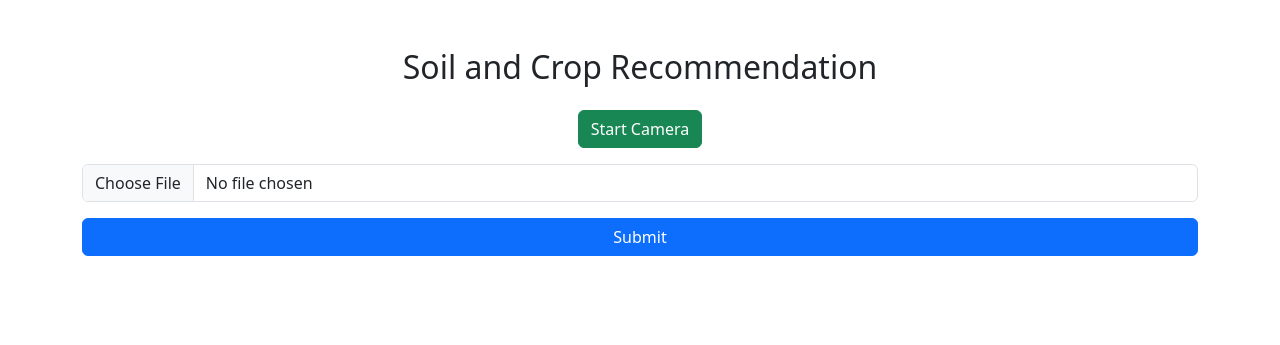
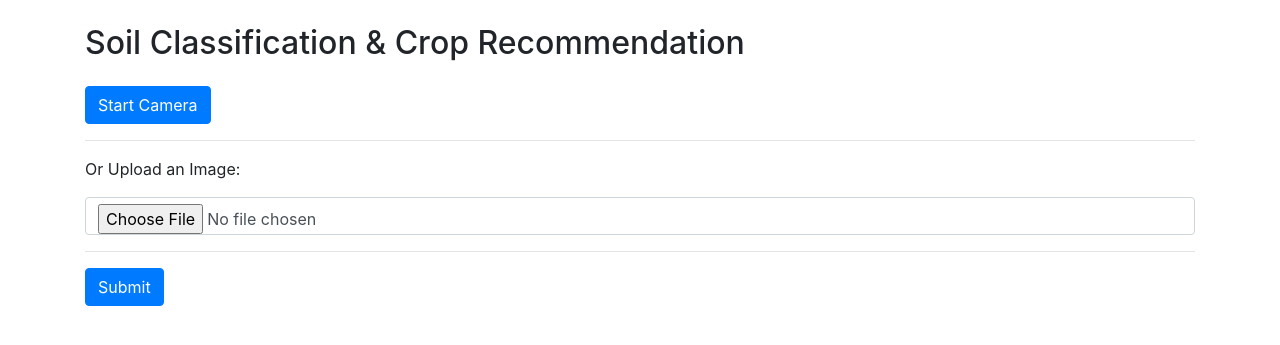
Before and after one commit to prodevoloper-25/seedmap, a Flask app: page / in a window 1280 px wide. Shown: the top 345 px of the page. Run offline with Flask 3, Linux system fonts and the light colour scheme; some libraries are stand-ins or nearby versions.

Commit message:
Update index.html

```diff
--- a/templates/index.html
+++ b/templates/index.html
@@ -3,157 +3,143 @@
 <head>
     <meta charset="UTF-8">
     <meta name="viewport" content="width=device-width, initial-scale=1.0">
-    <title>Soil Type Classifier</title>
-    <link href="https://cdn.jsdelivr.net/npm/bootstrap@5.3.2/dist/css/bootstrap.min.css" rel="stylesheet">
+    <title>Soil Classification & Crop Recommendation</title>
+    <link rel="stylesheet" href="https://stackpath.bootstrapcdn.com/bootstrap/4.5.2/css/bootstrap.min.css">
     <style>
-        #camera, #canvas {
+        #camera {
             width: 100%;
             max-height: 300px;
         }
-        #loadingMessage {
-            display: none;
-            text-align: center;
+        #canvas {
+            width: 100%;
+            max-height: 300px;
+        }
+        #output {
             margin-top: 20px;
         }
     </style>
 </head>
 <body>
-    <div class="container mt-5">
-        <h2 class="text-center">Soil and Crop Recommendation</h2>
-        <div id="formSection" class="mt-4">
-            <div class="text-center mb-3">
-                <button id="startCamera" class="btn btn-success">Start Camera</button>
-                <video id="camera" autoplay muted playsinline style="display: none;"></video>
-                <canvas id="canvas" style="display: none;"></canvas>
-                <button id="captureButton" class="btn btn-primary mt-3" style="display: none;">Capture Image</button>
+    <div class="container mt-4">
+        <h2>Soil Classification & Crop Recommendation</h2>
+        <div id="formSection">
+            <!-- Button to Start Camera -->
+            <button id="startCamera" class="btn btn-primary mt-3">Start Camera</button>
+
+            <!-- Video element for camera feed -->
+            <video id="camera" autoplay muted style="display:none;"></video>
+            <canvas id="canvas" style="display:none;"></canvas>
+
+            <!-- Button to Capture Image -->
+            <button id="captureImage" class="btn btn-success mt-3" style="display:none;">Capture Image</button>
+            <hr>
+
+            <!-- File Upload Section -->
+            <label for="fileInput" class="form-label">Or Upload an Image:</label>
+            <input type="file" id="fileInput" accept="image/*" class="form-control mt-2">
+            <hr>
+
+            <!-- Submit Button -->
+            <button class="btn btn-primary" onclick="uploadImage()">Submit</button>
         </div>
-            <div class="mb-3">
-                <input type="file" id="fileInput" class="form-control" accept="image/*">
-            </div>
-            <button id="submitButton" class="btn btn-primary w-100">Submit</button>
-        </div>
-        <div id="loadingMessage">
-            <h5>Processing... Please wait.</h5>
-        </div>
+
+        <!-- Display Result -->
         <div id="output" class="mt-4"></div>
     </div>
 
     <script>
+        // Elements
         const startCameraButton = document.getElementById("startCamera");
-        const captureButton = document.getElementById("captureButton");
-        const fileInput = document.getElementById("fileInput");
+        const captureButton = document.getElementById("captureImage");
         const camera = document.getElementById("camera");
         const canvas = document.getElementById("canvas");
-        const submitButton = document.getElementById("submitButton");
-        const loadingMessage = document.getElementById("loadingMessage");
-        const output = document.getElementById("output");
-
+        const fileInput = document.getElementById("fileInput");
         let imageData = null;
 
-        // Start the camera and use the back camera when available
+        // Start the camera feed (back camera)
         startCameraButton.addEventListener("click", async () => {
             try {
                 const stream = await navigator.mediaDevices.getUserMedia({
-            video: { facingMode: "environment" },
+                    video: { facingMode: "environment" }, // Use back camera
                 });
                 camera.srcObject = stream;
-        camera.style.display = "block";
-        captureButton.style.display = "inline-block";
+                camera.style.display = "block"; // Show the video feed
+                captureButton.style.display = "inline-block"; // Show capture button
             } catch (error) {
                 console.error("Error accessing the camera:", error);
                 alert("Unable to access the camera. Please check permissions or try a different browser.");
             }
         });
 
+        // Capture the image from the video feed
         captureButton.addEventListener("click", () => {
             if (!camera.srcObject) {
                 alert("Camera is not active.");
                 return;
             }
+
+            // Capture the image from the video feed
             const context = canvas.getContext("2d");
             canvas.width = camera.videoWidth;
             canvas.height = camera.videoHeight;
             context.drawImage(camera, 0, 0, canvas.width, canvas.height);
             imageData = canvas.toDataURL("image/png");
             alert("Image captured successfully!");
+
+            // Hide video feed and show canvas preview
+            camera.style.display = "none";
+            canvas.style.display = "block";
         });
 
+        // Function to upload image (either captured or uploaded)
+        function uploadImage() {
+            const formData = new FormData();
 
-        // Capture the image from the camera feed
-        captureButton.addEventListener("click", () => {
-            const context = canvas.getContext("2d");
-            canvas.width = camera.videoWidth;
-            canvas.height = camera.videoHeight;
-            context.drawImage(camera, 0, 0);
-            imageData = canvas.toDataURL("image/png");
-            camera.style.display = "none";
-            captureButton.style.display = "none";
-            alert("Image captured successfully!");
-        });
-
-        // Submit the data to the backend
-        submitButton.addEventListener("click", async () => {
-            const formData = new FormData();
-            loadingMessage.style.display = "block";
-            output.innerHTML = "";
-
+            // Check for image data or uploaded file
             if (imageData) {
-                formData.append("image_data", imageData);
+                formData.append("image_data", imageData.split(",")[1]); // Remove data URL header
             } else if (fileInput.files[0]) {
-                // Resize uploaded file
-                const file = fileInput.files[0];
-                const resizedFile = await resizeImage(file);
-                formData.append("file", resizedFile);
+                formData.append("file", fileInput.files[0]);
             } else {
-                alert("Please upload or capture an image.");
-                loadingMessage.style.display = "none";
+                alert("Please capture or upload an image.");
                 return;
             }
 
-            try {
-                const response = await fetch("/upload", {
+            // Display loading message while uploading
+            document.getElementById("output").innerHTML = `<p>Uploading image...</p>`;
+
+            fetch("/upload", {
                 method: "POST",
                 body: formData,
-                });
-
-                const data = await response.json();
+            })
+                .then((response) => response.json())
+                .then((data) => {
                     if (data.error) {
                         alert(data.error);
                     } else {
-                    output.innerHTML = `
-                        <h5>Results</h5>
-                        <p>Soil Type: ${data.soil_type} (Confidence: ${data.confidence.toFixed(2)}%)</p>
+                        // Display organized output
+                        document.getElementById("output").innerHTML = `
+                            <h5 class="text-success">Submission Successful!</h5>
+                            <p>Latitude: ${data.latitude}</p>
+                            <p>Longitude: ${data.longitude}</p>
+                            <p>Soil Type: ${data.soil_type}</p>
+                            <p>Confidence: ${data.confidence.toFixed(2)}%</p>
                             <p>Temperature: ${data.temperature}°C</p>
                             <p>Suitable Crops: ${data.suitable_crops.join(", ")}</p>
+                            <img src="${data.file_path}" alt="Uploaded Image" class="img-fluid mt-3">
                         `;
                     }
-            } catch (error) {
+                })
+                .catch((error) => {
                     console.error("Error during submission:", error);
-                alert("Submission failed: " + error.message);
-            } finally {
-                loadingMessage.style.display = "none";
-            }
-        });
-
-        // Resize image before uploading
-        function resizeImage(file) {
-            return new Promise((resolve) => {
-                const reader = new FileReader();
-                reader.onload = (event) => {
-                    const img = new Image();
-                    img.onload = () => {
-                        const canvas = document.createElement("canvas");
-                        const ctx = canvas.getContext("2d");
-                        canvas.width = 800; // Max width
-                        canvas.height = 800 * (img.height / img.width); // Preserve aspect ratio
-                        ctx.drawImage(img, 0, 0, canvas.width, canvas.height);
-                        canvas.toBlob(resolve, "image/jpeg", 0.8); // Reduce quality slightly
-                    };
-                    img.src = event.target.result;
-                };
-                reader.readAsDataURL(file);
+                    alert("An error occurred during submission.");
                 });
         }
     </script>
+
+    <!-- Bootstrap JS (optional) -->
+    <script src="https://code.jquery.com/jquery-3.5.1.slim.min.js"></script>
+    <script src="https://cdn.jsdelivr.net/npm/@popperjs/core@2.5.2/dist/umd/popper.min.js"></script>
+    <script src="https://stackpath.bootstrapcdn.com/bootstrap/4.5.2/js/bootstrap.min.js"></script>
 </body>
 </html>
```
Lines whose indentation alone changed are shown as unchanged.
